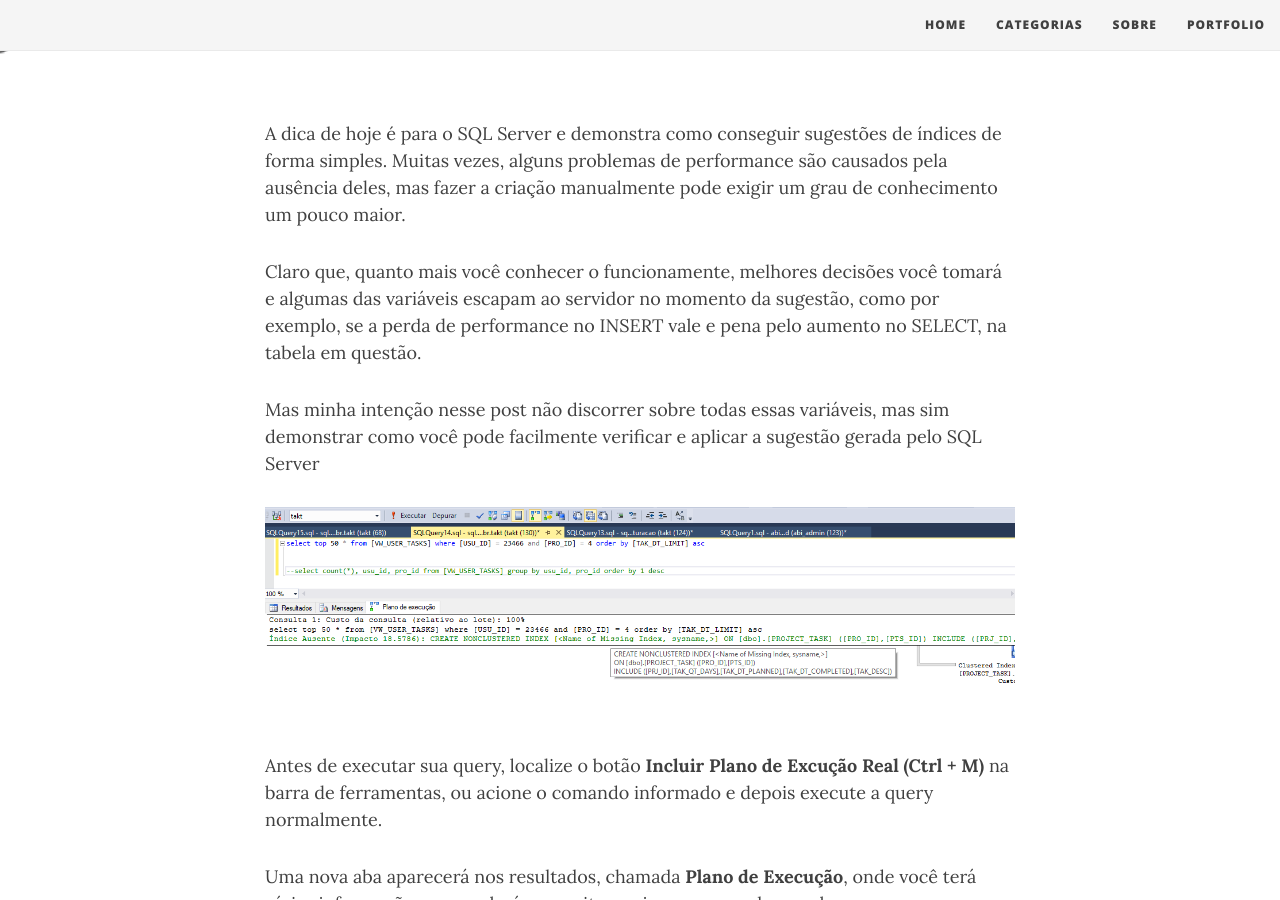
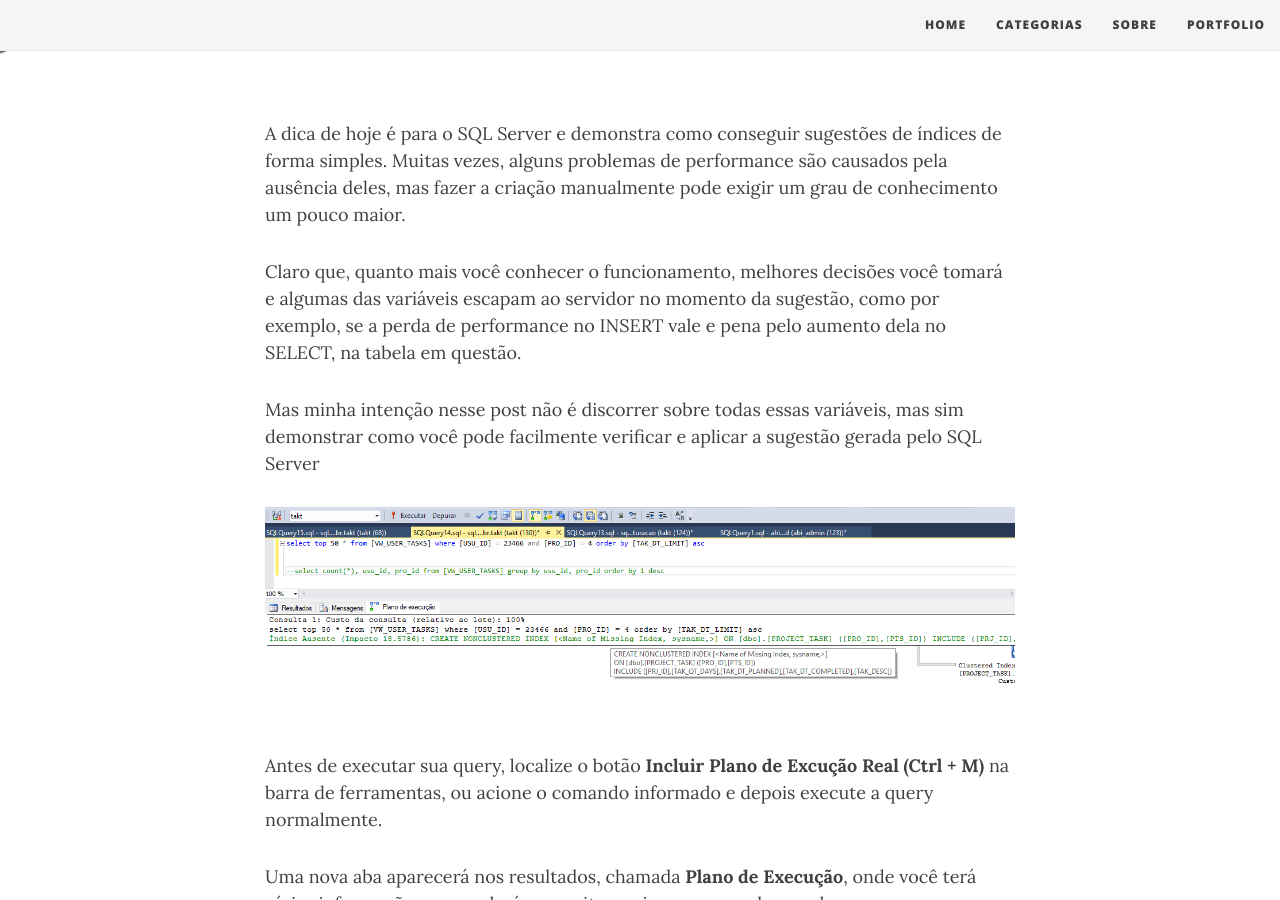
Before and after one commit to PRElias/paulorobertoelias.com.br, a Jekyll site: the page built from _posts/2019-02-19-sqlserver-sugestao-indices.md, in a window 1280 px wide and 900 px high, scrolled down 507 px. Built offline with Jekyll 4.4.1, drawn with Linux system fonts in a browser that asks for light colours; nearby versions of some CDN libraries; comment, search, counter and statistics services are not loaded.

Commit message:
gramática

```diff
--- a/_posts/2019-02-19-sqlserver-sugestao-indices.md
+++ b/_posts/2019-02-19-sqlserver-sugestao-indices.md
@@ -12,9 +12,9 @@
 
 A dica de hoje é para o SQL Server e demonstra como conseguir sugestões de índices de forma simples. Muitas vezes, alguns problemas de performance são causados pela ausência deles, mas fazer a criação manualmente pode exigir um grau de conhecimento um pouco maior.
 
-Claro que, quanto mais você conhecer o funcionamente, melhores decisões você tomará e algumas das variáveis escapam ao servidor no momento da sugestão, como por exemplo, se a perda de performance no INSERT vale e pena pelo aumento no SELECT, na tabela em questão.
+Claro que, quanto mais você conhecer o funcionamento, melhores decisões você tomará e algumas das variáveis escapam ao servidor no momento da sugestão, como por exemplo, se a perda de performance no INSERT vale e pena pelo aumento dela no SELECT, na tabela em questão.
 
-Mas minha intenção nesse post não discorrer sobre todas essas variáveis, mas sim demonstrar como você pode facilmente verificar e aplicar a sugestão gerada pelo SQL Server
+Mas minha intenção nesse post não é discorrer sobre todas essas variáveis, mas sim demonstrar como você pode facilmente verificar e aplicar a sugestão gerada pelo SQL Server
 
 ![image](../img/sqlserver-index.png){: .align-center}
 
```
